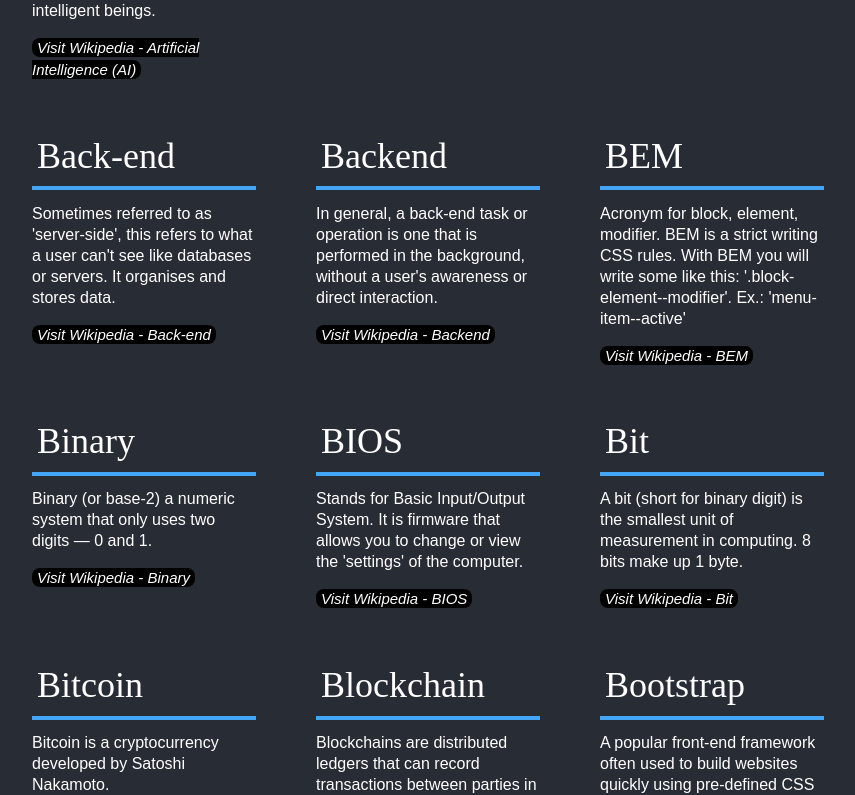
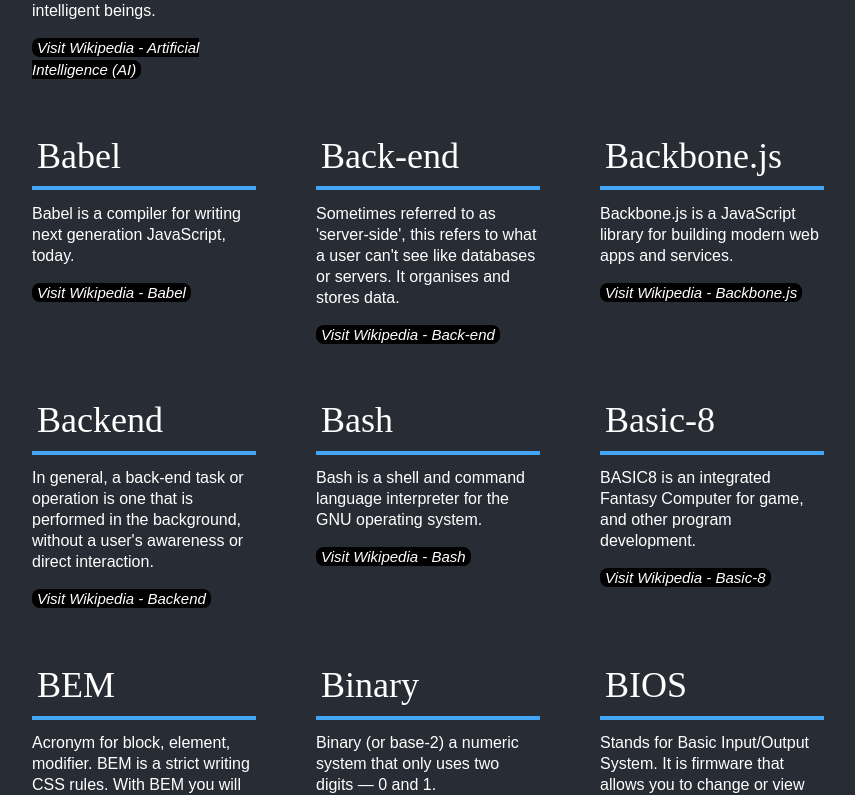
Before and after one commit to jesslark/dictionary, a React (Create React App) app: page / in a window 1280 px wide. Shown: the part 2107-2902 px from the top of the page, without its empty margins (160-1015 px from the left). Built offline with nearby package versions, Linux system fonts and the light colour scheme; a web font is replaced by a local one.

Commit message:
Add some new word...

```diff
--- a/src/dictionary.js
+++ b/src/dictionary.js
@@ -49,6 +49,50 @@ export const wordList = [
       "definition": "Amazon Web Services - popular cloud computing provider."
   },
   {
+    "word": "Babel",
+    "definition": "Babel is a compiler for writing next generation JavaScript, today."
+  },
+  {
+    "word": "Backbone.js",
+    "definition": "Backbone.js is a JavaScript library for building modern web apps and services."
+  },
+  {
+    "word": "Bash",
+    "definition": "Bash is a shell and command language interpreter for the GNU operating system."
+  },
+  {
+    "word": "Django",
+    "definition": "Django is a web application framework for Python."
+  },
+  {
+    "word": "Discord",
+    "definition": "Discord is a free voice, video, and text chat app for teens and adults ages 13 and up."
+  },
+  {
+    "word": "Express",
+    "definition": "Express is a minimal Node.js framework for web and mobile applications."
+  },
+  {
+    "word": "ES6",
+    "definition": "ECMAScript 6 is the sixth release of the ECMAScript language."
+  },
+  {
+    "word": "Ember",
+    "definition": "Ember is a framework for creating web applications."
+  },
+  {
+    "word": "Ethereum",
+    "definition": "Ethereum is a distributed public blockchain network."
+  },
+  {
+    "word": "Firebase",
+    "definition": "Firebase is a mobile app development platform that provides data analysis and database web services for developers."
+  },
+  {
+    "word": "Basic-8",
+    "definition": "BASIC8 is an integrated Fantasy Computer for game, and other program development."
+  },
+  {
     "word": "Back-end",
     "definition": "Sometimes referred to as 'server-side', this refers to what a user can't see like databases or servers. It organises and stores data."
   },
@@ -79,6 +123,18 @@ export const wordList = [
   {
     "word": "Buffer",
     "definition": "A data buffer (or just buffer) is a region of a physical memory storage used to temporarily store data while it is being moved from one place to another."
+  },
+  {
+    "word": "Firefox",
+    "definition": "Firefox is an open source web browser from Mozilla."
+  },
+  {
+    "word": "Firefox extension",
+    "definition": "Firefox Extensions are add-ons that allow users to customize their web browser."
+  },
+  {
+    "word": "Flask",
+    "definition": "Flask is a web framework for Python based on the Werkzeug toolkit."
   },
   {
     "word": "Buffer overflow",
@@ -688,5 +744,4 @@ export const wordList = [
     "word": "WAI-ARIA",
     "definition": "WAI-ARIA stands for 'Web Accessibility Initiative – Accessible Rich Internet Applications'. This is a technical specification published by the World Wide Web Consortium (W3C). ARIA attributes define ways to make web content and applications (especially those using JavaScript) more accessible, and supplements HTML when interacting with assistive technologies. Note: While still actively used, many ARIA widgets have been incorporated into HTML5."
   }
-
 ]
```
